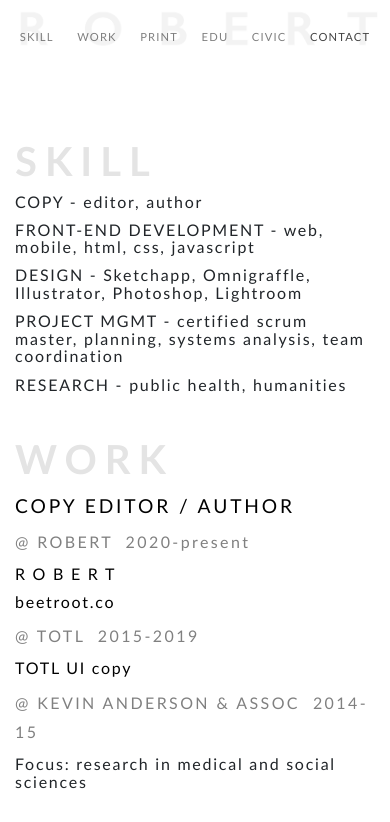
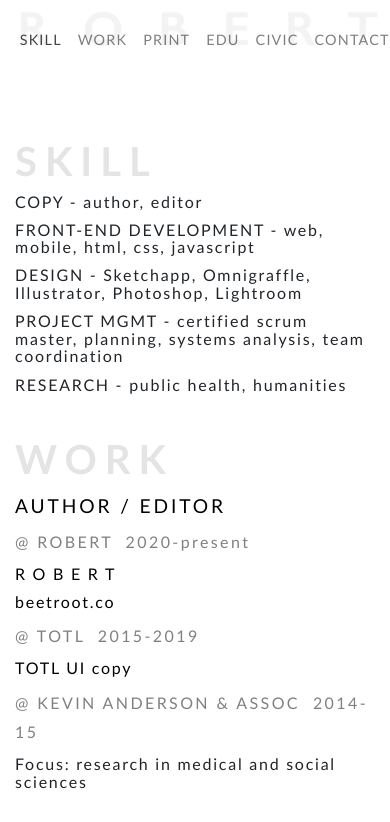
Before and after one commit to mistersuuns/cv, a plain HTML site: page index.html in a window 390 px wide. Shown: the top 822 px of the page. Drawn offline with nearby package versions, Linux system fonts and the light colour scheme.

Commit message:
author, editor...

```diff
--- a/index.css
+++ b/index.css
@@ -186,7 +186,7 @@ h1 {
         background-size: 97vw;
     }
     #nav {
-        font-size: .7em;
+        font-size: .9em;
     }
     #skill {
         padding-top: 3.5vh;
--- a/index.html
+++ b/index.html
@@ -29,7 +29,7 @@
     <title>R O B E R T</title>
 </head>
 
-<body data-spy="scroll" data-target=".navbar">
+<body MM>
 
     <nav class="navbar navbar-expand navbar-light">
         <ul class="navbar-nav" id="ul">
@@ -58,7 +58,7 @@
             <div class="col-xs-1 col-md-2"></div>
             <div class="col-xs-10 col-md-8">
                 <h1><span id="goto">&nbsp;</span>SKILL</h1>
-                <div id="line">COPY - editor, author</div>
+                <div id="line">COPY - author, editor</div>
                 <div id="line">FRONT-END DEVELOPMENT - web, mobile, html, css, javascript</div>
                 <div id="line">DESIGN - Sketchapp, Omnigraffle, Illustrator, Photoshop, Lightroom</div>
                 <div id="line">PROJECT MGMT - certified scrum master, planning, systems analysis, team coordination
@@ -75,7 +75,7 @@
             <div class="col-xs-10 col-md-8">
                 <h1><span id="goto">&nbsp;</span>WORK</h1>
                 <div id="position"><a href="https://www.bobrobert.com/#words" target="_blank"
-                        style="color: black; cursor: pointer">COPY EDITOR / AUTHOR</a></div>
+                        style="color: black; cursor: pointer">AUTHOR / EDITOR</a></div>
                 <div id="place" style="color: grey">@ ROBERT&nbsp;&nbsp;2020-present</a></div>
                 <div id="line">
                     <a href="https://bobrobert.com" target="_blank" style="color: black; cursor: pointer">R O B E R
```
